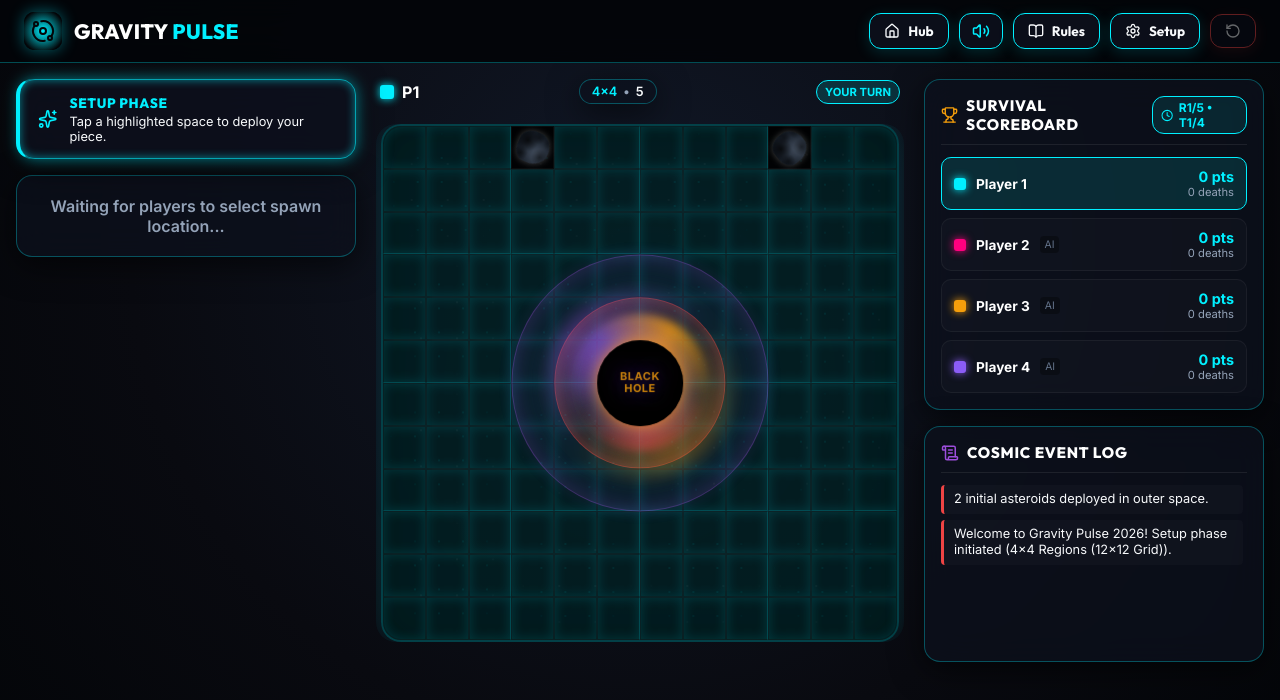
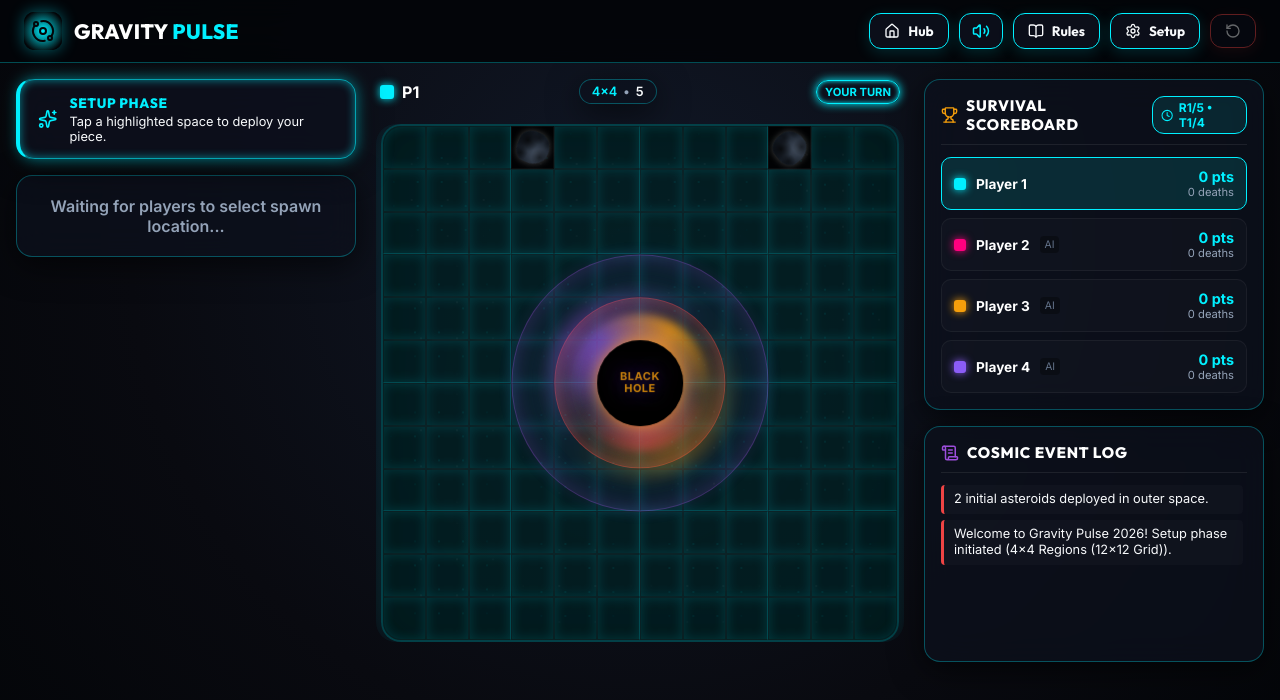
Before and after one commit to RandallBlanchetteGames/gravitypulse, a React (Vite) app: page / in a window 1280 px wide. Shown: the top 700 px of the page. Built offline with nearby package versions, Linux system fonts and the light colour scheme.

Commit message:
style: move scroll indicator to right and add turn badge glow

```diff
--- a/src/App.jsx
+++ b/src/App.jsx
@@ -770,11 +770,12 @@ export default function App() {
             <span style={{
               fontSize: '0.7rem',
               fontWeight: 700,
-              background: activePlayer?.isHuman ? 'rgba(0, 240, 255, 0.15)' : 'rgba(148, 163, 184, 0.15)',
-              color: activePlayer?.isHuman ? 'var(--accent-cyan)' : 'var(--text-muted)',
+              background: activePlayer?.isHuman ? 'rgba(13, 16, 29, 0.85)' : 'rgba(148, 163, 184, 0.15)',
+              color: activePlayer?.isHuman ? activePlayer.color.hex : 'var(--text-muted)',
               padding: '4px 8px',
               borderRadius: '12px',
-              border: `1px solid ${activePlayer?.isHuman ? 'var(--accent-cyan)' : 'rgba(255,255,255,0.1)'}`
+              border: `1px solid ${activePlayer?.isHuman ? activePlayer.color.hex : 'rgba(255,255,255,0.1)'}`,
+              boxShadow: activePlayer?.isHuman ? `0 0 10px ${activePlayer.color.hex}, inset 0 0 5px ${activePlayer.color.hex}` : 'none'
             }}>
               {activePlayer?.isHuman ? 'YOUR TURN' : 'AI OPPONENT'}
             </span>
--- a/src/index.css
+++ b/src/index.css
@@ -987,8 +987,7 @@ h1, h2, h3, h4, .font-heading {
 .scroll-indicator-wrapper {
   position: fixed;
   bottom: 80px; /* Above the bottom action bar on mobile */
-  left: 50%;
-  transform: translateX(-50%);
+  right: 20px;
   z-index: 50;
   display: flex;
   flex-direction: column;
```
